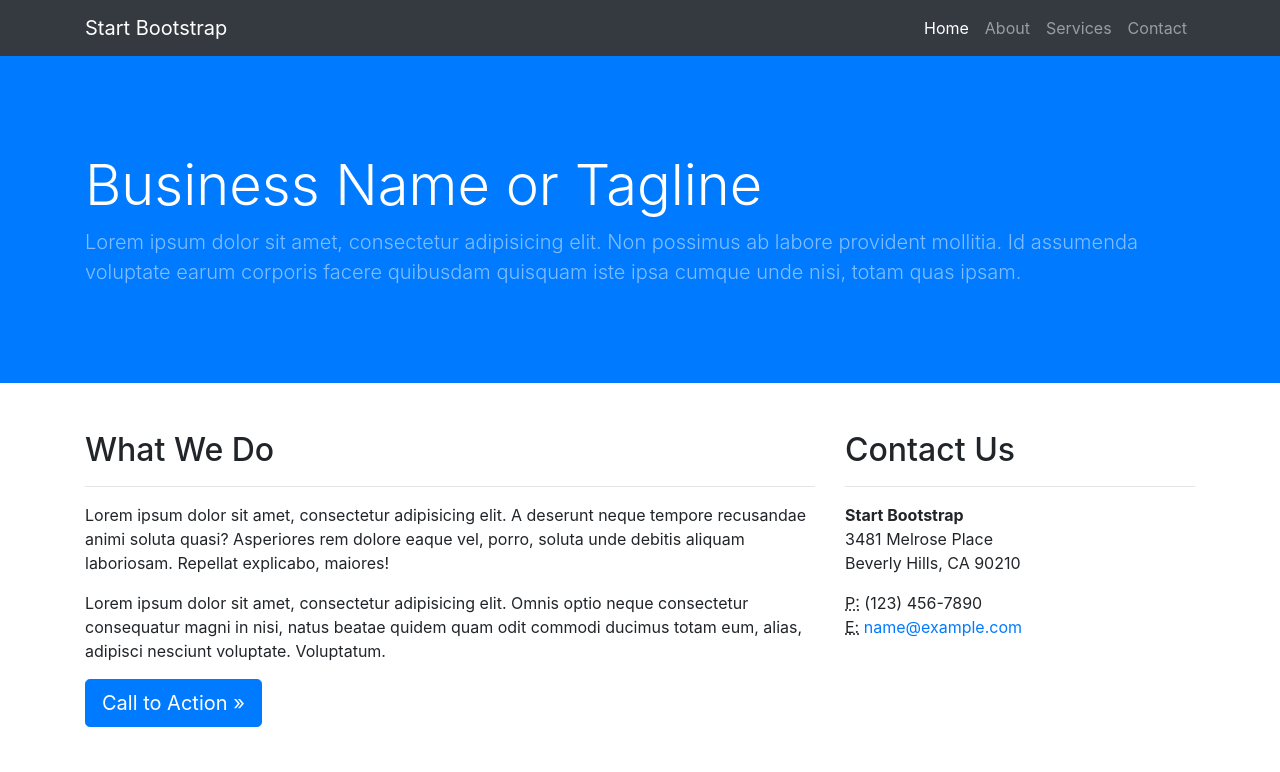
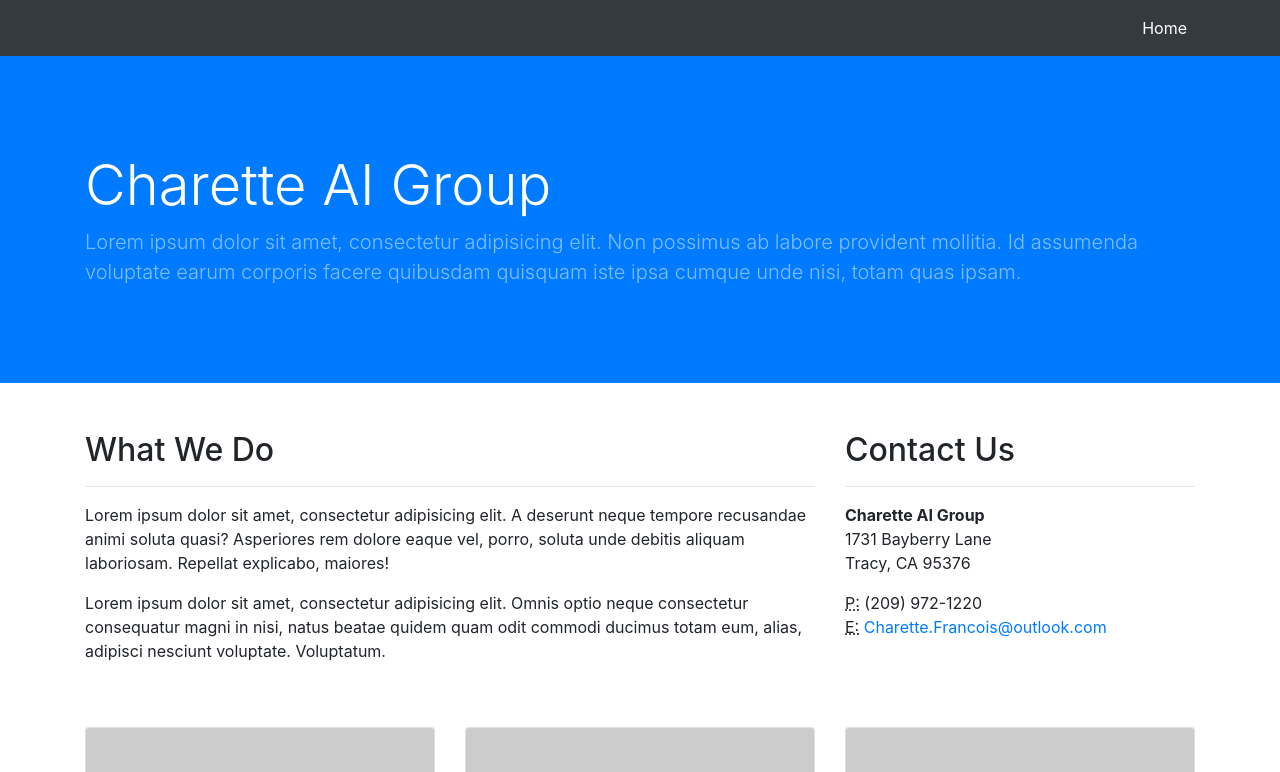
Before and after one commit to Charette-AI-Group/web, a website: page index.html in a window 1280 px wide. Shown: the top 772 px of the page. Drawn offline with Linux system fonts and the light colour scheme; placeholder pictures from the web are drawn by us.

Commit message:
Updated the company name

```diff
--- a/index.html
+++ b/index.html
@@ -2,28 +2,22 @@
 <html lang="en">
 
 <head>
-
   <meta charset="utf-8">
-  <meta name="viewport" content="width=device-width, initial-scale=1, shrink-to-fit=no">
+  <meta name="viewport" content="width=device-width, initial-scale=1,
+  shrink-to-fit=no">
   <meta name="description" content="">
   <meta name="author" content="">
-
-  <title>Business Frontpage - Start Bootstrap Template</title>
-
+  <title>Charette AI Group</title>
   <!-- Bootstrap core CSS -->
   <link href="vendor/bootstrap/css/bootstrap.min.css" rel="stylesheet">
-
   <!-- Custom styles for this template -->
   <link href="css/business-frontpage.css" rel="stylesheet">
-
 </head>
 
 <body>
-
   <!-- Navigation -->
   <nav class="navbar navbar-expand-lg navbar-dark bg-dark fixed-top">
     <div class="container">
-      <a class="navbar-brand" href="#">Start Bootstrap</a>
       <button class="navbar-toggler" type="button" data-toggle="collapse" data-target="#navbarResponsive" aria-controls="navbarResponsive" aria-expanded="false" aria-label="Toggle navigation">
         <span class="navbar-toggler-icon"></span>
       </button>
@@ -33,15 +27,6 @@
             <a class="nav-link" href="#">Home
               <span class="sr-only">(current)</span>
             </a>
-          </li>
-          <li class="nav-item">
-            <a class="nav-link" href="#">About</a>
-          </li>
-          <li class="nav-item">
-            <a class="nav-link" href="#">Services</a>
-          </li>
-          <li class="nav-item">
-            <a class="nav-link" href="#">Contact</a>
           </li>
         </ul>
       </div>
@@ -53,7 +38,7 @@
     <div class="container h-100">
       <div class="row h-100 align-items-center">
         <div class="col-lg-12">
-          <h1 class="display-4 text-white mt-5 mb-2">Business Name or Tagline</h1>
+          <h1 class="display-4 text-white mt-5 mb-2">Charette AI Group</h1>
           <p class="lead mb-5 text-white-50">Lorem ipsum dolor sit amet, consectetur adipisicing elit. Non possimus ab labore provident mollitia. Id assumenda voluptate earum corporis facere quibusdam quisquam iste ipsa cumque unde nisi, totam quas ipsam.</p>
         </div>
       </div>
@@ -69,23 +54,22 @@
         <hr>
         <p>Lorem ipsum dolor sit amet, consectetur adipisicing elit. A deserunt neque tempore recusandae animi soluta quasi? Asperiores rem dolore eaque vel, porro, soluta unde debitis aliquam laboriosam. Repellat explicabo, maiores!</p>
         <p>Lorem ipsum dolor sit amet, consectetur adipisicing elit. Omnis optio neque consectetur consequatur magni in nisi, natus beatae quidem quam odit commodi ducimus totam eum, alias, adipisci nesciunt voluptate. Voluptatum.</p>
-        <a class="btn btn-primary btn-lg" href="#">Call to Action &raquo;</a>
       </div>
       <div class="col-md-4 mb-5">
         <h2>Contact Us</h2>
         <hr>
         <address>
-          <strong>Start Bootstrap</strong>
-          <br>3481 Melrose Place
-          <br>Beverly Hills, CA 90210
+          <strong>Charette AI Group</strong>
+          <br>1731 Bayberry Lane
+          <br>Tracy, CA 95376
           <br>
         </address>
         <address>
           <abbr title="Phone">P:</abbr>
-          (123) 456-7890
+          (209) 972-1220
           <br>
           <abbr title="Email">E:</abbr>
-          <a href="mailto:#">name@example.com</a>
+          <a href="mailto:#">Charette.Francois@outlook.com</a>
         </address>
       </div>
     </div>
```
